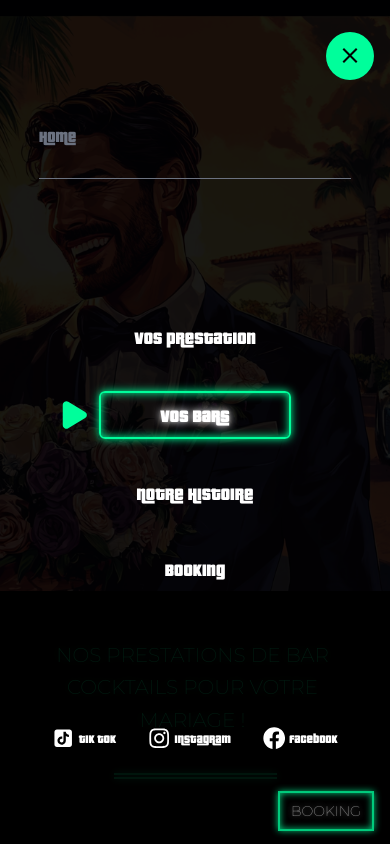
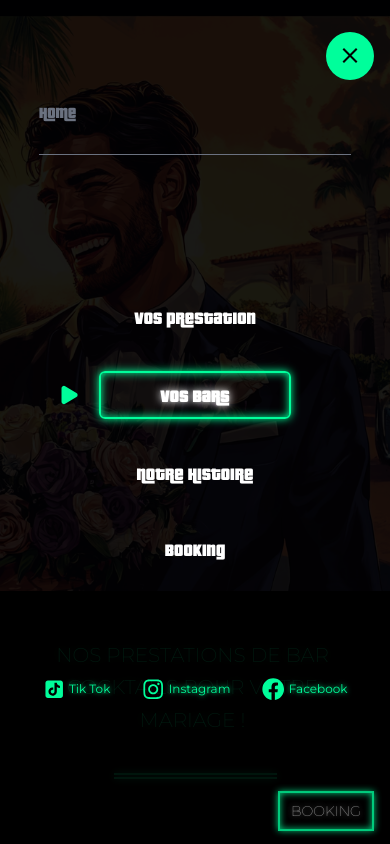
Before and after one commit to Francois-Monfret75020/gta, a Next.js app: page /bar in a window 390 px wide. Both pictures are taken after a click on the element 350 px from the left and 56 px from the top of the page. Shown: the top 844 px of the page. Built offline with nearby package versions, Linux system fonts and the light colour scheme.

Commit message:
vercel mobile nav update

```diff
--- a/app/components/nav/NavBar.jsx
+++ b/app/components/nav/NavBar.jsx
@@ -81,8 +81,8 @@ const handleClickNav = () => {
               </Link>
             </div>
 
-            <div className="flex mb:justify-around justify-center items-center h-[20%] sm:w-[80%] w-[100%] flex-col text-xl gap-8 relative">
-              <motion.div {...linkAnimation} className="opacity-100">
+            <div className="flex mb:justify-around justify-around items-center h-[20%] sm:w-[80%] w-[100%] flex-col text-xl gap-8 relative">
+              <motion.div {...linkAnimation} className="opacity-100  z-50">
                 <FlyOutLink
                   FlyOutContent={FlyOutMenu}
                   toggleOpen={toggleOpen}
@@ -123,20 +123,20 @@ const handleClickNav = () => {
                 />
               </motion.div>
             </div>
-            <div className="flex text-xs gap-8 items-center">
-              <motion.div {...linkAnimation} className="flex items-center gap-1">
+            <div className="flex text-xs gap-8 items-center h-[20%]">
+              <motion.div {...linkAnimation} className="flex items-center neon-text gap-1">
                 <AiFillTikTok size="1.4rem" />
                 <Link href="/none" onClick={toggleOpen}>
                   Tik Tok
                 </Link>
               </motion.div>
-              <motion.div {...linkAnimation} className="flex items-center gap-1">
+              <motion.div {...linkAnimation} className="flex items-center neon-text gap-1">
                 <FaInstagram size="1.4rem" />
                 <Link href="/none" onClick={toggleOpen}>
                   Instagram
                 </Link>
               </motion.div>
-              <motion.div {...linkAnimation} className="flex items-center gap-1">
+              <motion.div {...linkAnimation} className="flex items-center neon-text  gap-1">
                 <FaFacebook size="1.4rem" />
                 <Link href="/none" onClick={toggleOpen}>
                   Facebook
--- a/app/ui/FlyOutLink.jsx
+++ b/app/ui/FlyOutLink.jsx
@@ -14,10 +14,10 @@ const FlyoutLink = ({ name, FlyOutContent, toggleOpen, pathname, href, onClick }
     <div
       onMouseEnter={() => setOpen(true)}
       onMouseLeave={() => setOpen(true)}
-      className="md:min-w-[5rem] h-fit w-fit relative z-50 "
+      className="md:min-w-[5rem] h-fit w-fit relative  z-50"
       id="flyout-link"
     >
-      <NavFlyOutNeonBtn text={name} href={href} pathname={pathname} event={isOpen} onClick={onClick} />
+      <NavFlyOutNeonBtn text={name} href={href} pathname={pathname} event={isOpen} onClick={onClick} className="z-50" />
 
       <AnimatePresence>
         {showFlyOut && (
@@ -27,10 +27,10 @@ const FlyoutLink = ({ name, FlyOutContent, toggleOpen, pathname, href, onClick }
             exit={{ opacity: 0, y: 20 }}
             style={{ x: "-50%" }}
             transition={{ duration: 0.3, ease: "easeOut" }}
-            className="absolute bg-blacko rounded-md -top-[-4rem] md:-top-[-4.3rem] border-2   border-neon left-[6rem] md:left-1/2"
+            className="absolute bg-blacko z-50 rounded-md -top-[-4rem] md:-top-[-4.3rem] border-2   border-neon left-[6rem] md:left-1/2"
           >
-            <div className="absolute -top-6 left-0 h-6 right-0 text-black" />
-            <FlyOutContent toggleOpen={toggleOpen} />
+            <div className="absolute -top-6 left-0 h-6 right-0 " />
+            <FlyOutContent toggleOpen={toggleOpen} className='z-50' />
           </motion.div>
         )}
       </AnimatePresence>
--- a/app/ui/NavFlyOutNeonBtn.jsx
+++ b/app/ui/NavFlyOutNeonBtn.jsx
@@ -4,6 +4,7 @@ import { motion } from "framer-motion";
 import clsx from "clsx";
 import { usePathname } from "next/navigation";
 import { TbTriangleFilled } from "react-icons/tb";
+
 
 const NavFlyOutNeonBtn = ({ text, event ,onClick, nav }) => {
   const pathname = usePathname();
@@ -12,18 +13,23 @@ const NavFlyOutNeonBtn = ({ text, event ,onClick, nav }) => {
   const href = "/prestation";
 
   console.log("nav", nav);
+  console.log("pathname", pathname);
+  console.log("basePath", basePath);
+  console.log("href", href);
+
+
 
 
 
   return (
-    <div id="container" className="w-auto items-center gap-x-3 flex relative" >
-      {pathname === href && (
+    <div id="container" className="w-auto items-center gap-x-3 flex relative z-50"  >
+      {basePath === href && (
         <TbTriangleFilled
           className="absolute text-neon"
-          size={15} // Adjust the size as needed
+          size={20} // Adjust the size as needed
           style={{
             top: "50%",
-            left: "10%",
+            left: "-40px",
             transform: "translateY(-50%) rotate(90deg)", // Rotate 90 degrees to the right
           }}
         />
@@ -31,7 +37,7 @@ const NavFlyOutNeonBtn = ({ text, event ,onClick, nav }) => {
       <div
         className={clsx(
           "relative p-2 flex justify-center items-center w-[12rem]  md:min-w-[6rem] lg:min-w-[8rem] max-w-[13rem]  cursor-pointer bg-transparent overflow-hidden text-neon  lg:py-1 px-1 text-lg  font-thin ",
-          { "border-2 rounded-md border-neon neon-button": pathname === href }
+          { "border-2 rounded-md border-neon neon-button": basePath === href }
         )}
         onClick={onClick}
       >
--- a/app/ui/NavNeonBtn.jsx
+++ b/app/ui/NavNeonBtn.jsx
@@ -12,6 +12,7 @@ const NavNeonBtn = ({ text, event, href, toggleOpen, OnClickNav }) => {
 
 
   const combinedClickHandler = () => {
+
     handleClick();
     if (OnClickNav) {
       OnClickNav(); // Appel de la fonction de rappel passée par le parent
@@ -29,13 +30,13 @@ const NavNeonBtn = ({ text, event, href, toggleOpen, OnClickNav }) => {
 
   return (
     <div
-      className="w-auto items-center gap-x-3 flex relative z-10"
+      className="w-auto items-center gap-x-3 flex relative "
       onClick={combinedClickHandler}
     >
       {pathname === href && (
         <TbTriangleFilled
           className="absolute text-neon"
-          size={30} // Adjust the size as needed
+          size={20} // Adjust the size as needed
           style={{
             top: "50%",
             left: "-40px",
@@ -43,7 +44,7 @@ const NavNeonBtn = ({ text, event, href, toggleOpen, OnClickNav }) => {
           }}
         />
       )}
-      <audio ref={audioRef} src="/sound.mp3" preload="auto" />
+      {/* <audio ref={audioRef} src="/sound.mp3" preload="auto" /> */}
       <div
         className={clsx(
           "relative p-2 flex justify-center items-center w-[12rem] md:min-w-[6rem] lg:min-w-[8rem] max-w-[13rem] cursor-pointer bg-transparent overflow-hidden text-neon lg:py-1 px-1 text-lg font-thin",
```
